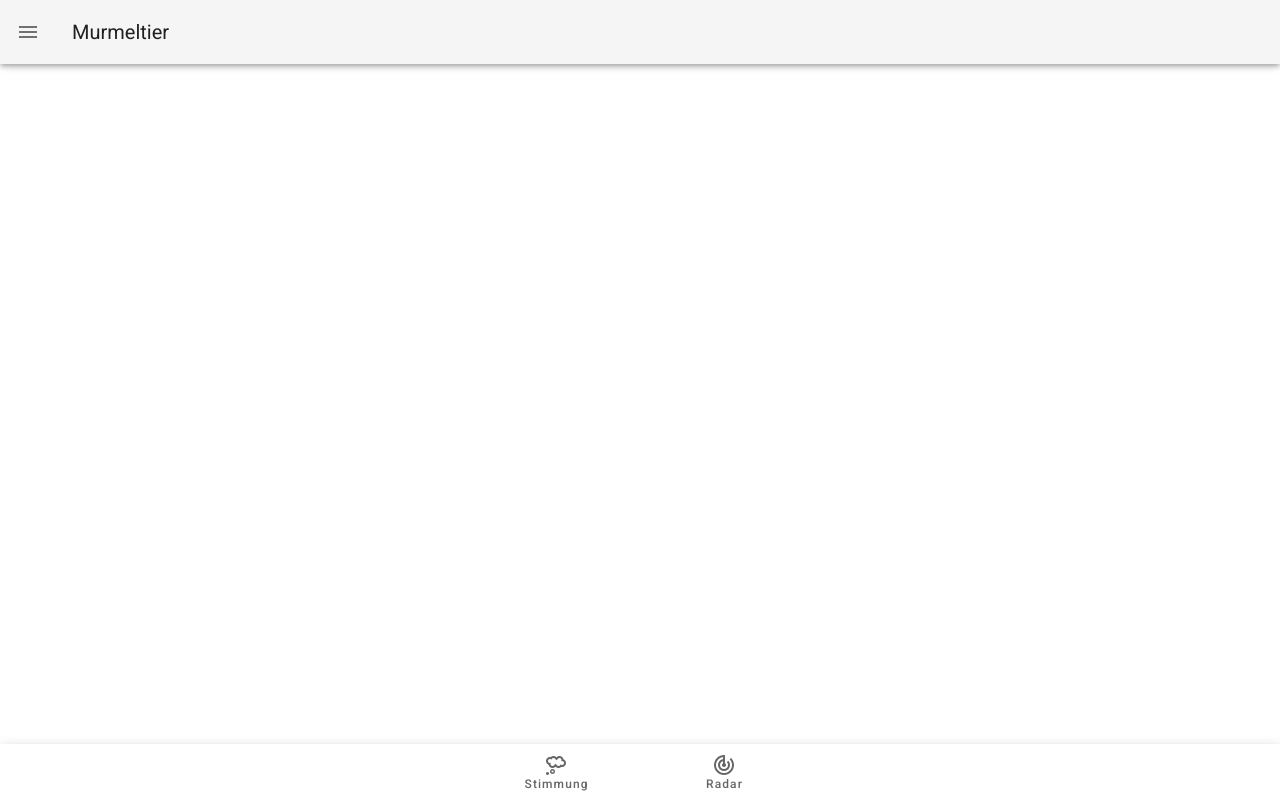
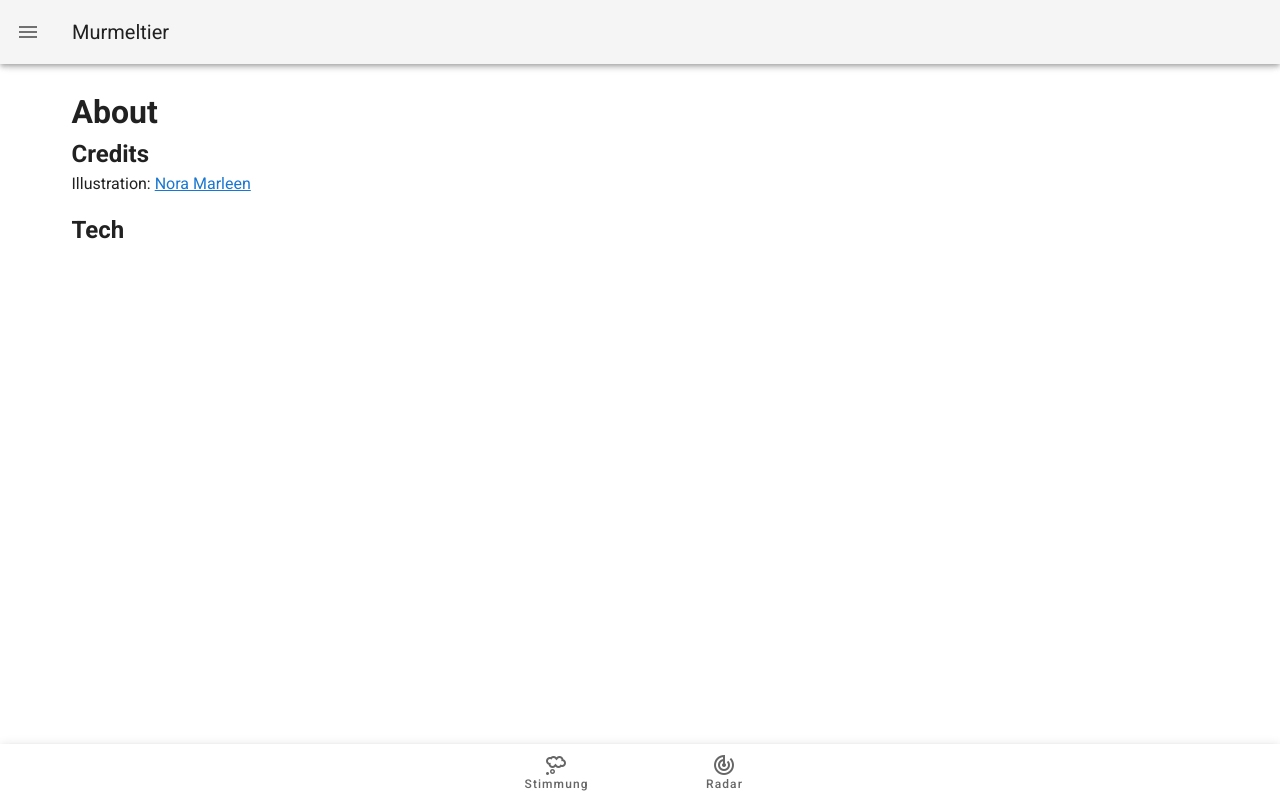
Before and after one commit to Inniag/murmeltier-frontend, a Nuxt app: page /about in a window 1280 px wide. Built offline with nearby package versions, Linux system fonts and the light colour scheme.

Commit message:
Added pages, added basic credits (illustration).

```diff
--- /dev/null
+++ b/pages/about.vue
@@ -0,0 +1,19 @@
+<template>
+    <v-container fluid>
+
+    <h1>About</h1>
+    <h2>Credits</h2>
+    <p>
+      Illustration: <a href="https://www.noramarleen.de/">Nora Marleen</a>
+    </p>
+    <h2>Tech</h2>
+   </v-container>
+</template>
+
+<script>
+
+export default {
+  components: {
+  }
+}
+</script>
--- /dev/null
+++ b/pages/privacy.vue
@@ -0,0 +1,14 @@
+<template>
+    <v-container fluid>
+
+  <h1>Privacy</h1>
+   </v-container>
+</template>
+
+<script>
+
+export default {
+  components: {
+  }
+}
+</script>
```
